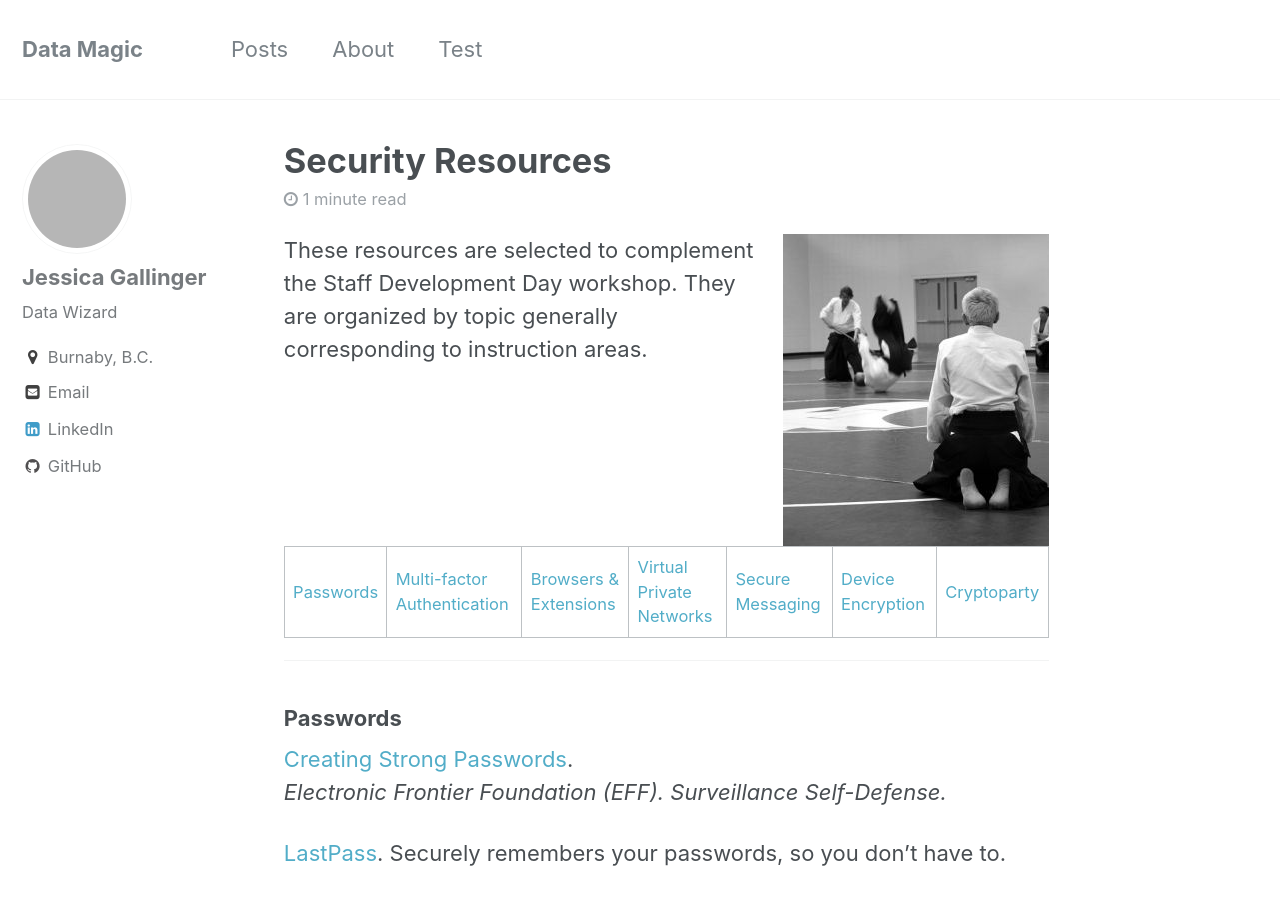
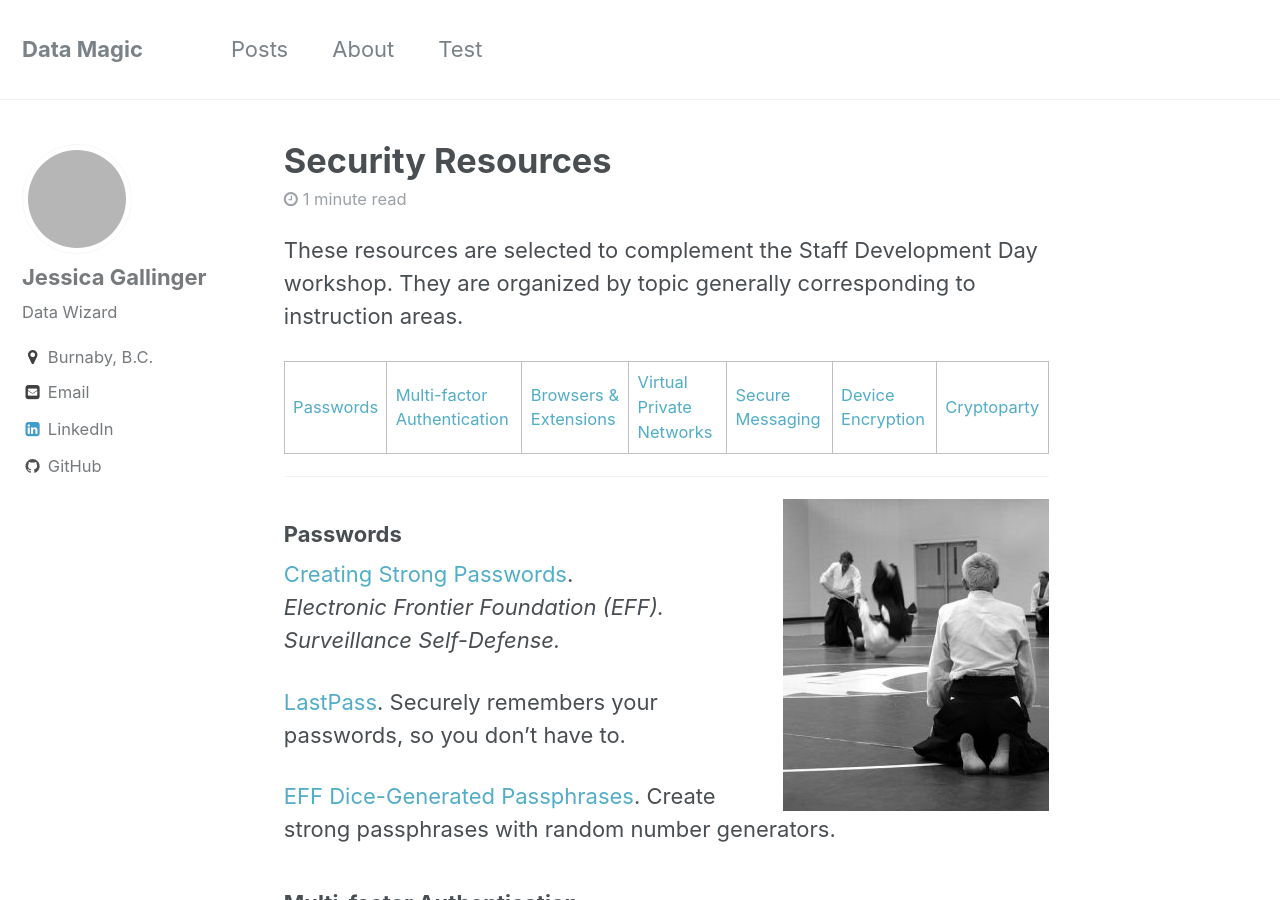
Before and after one commit to gallingerj/gallingerj.github.io, a Jekyll site: the page built from _posts/2017/2017-04-05-security-resources.md, in a window 1280 px wide and 900 px high. Built offline with Jekyll 4.4.1, drawn with Linux system fonts in a browser that asks for light colours; grey boxes are pictures that could not be loaded.

Commit message:
Moved image

```diff
--- a/_posts/2017/2017-04-05-security-resources.md
+++ b/_posts/2017/2017-04-05-security-resources.md
@@ -6,12 +6,12 @@
 
 ---
 
-![Aikido]({{ site.url }}{{ site.baseurl }}/assets/images/aikido-362951_960_720.jpg){: .align-right} These resources are selected to complement the Staff Development Day workshop. They are organized by topic generally corresponding to instruction areas.
+These resources are selected to complement the Staff Development Day workshop. They are organized by topic generally corresponding to instruction areas.
 
 [Passwords](#passwords) | [Multi-factor Authentication](#multi-factor-authentication) | [Browsers & Extensions](#browsers-and-extensions) | [Virtual Private Networks](#virtual-private-networks) | [Secure Messaging](#secure-messaging) | [Device Encryption](#device-encryption) | [Cryptoparty](#cryptoparty)
 
 ***
-
+![Aikido]({{ site.url }}{{ site.baseurl }}/assets/images/aikido-362951_960_720.jpg){: .align-right}
 ### Passwords
 
 [Creating Strong Passwords](https://ssd.eff.org/en/module/creating-strong-passwords).
```
